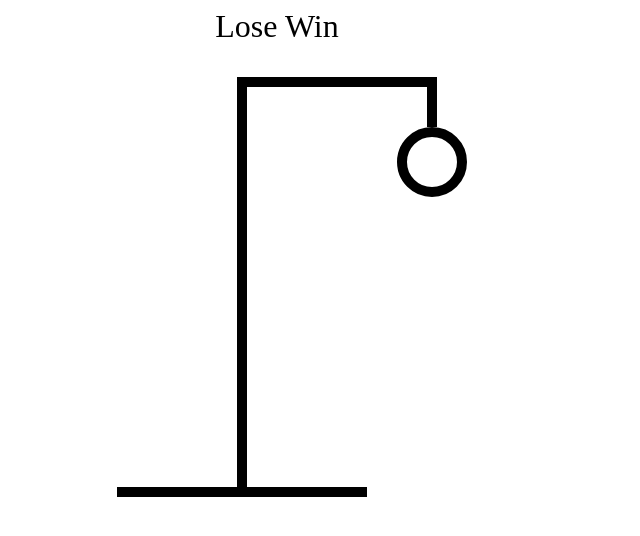
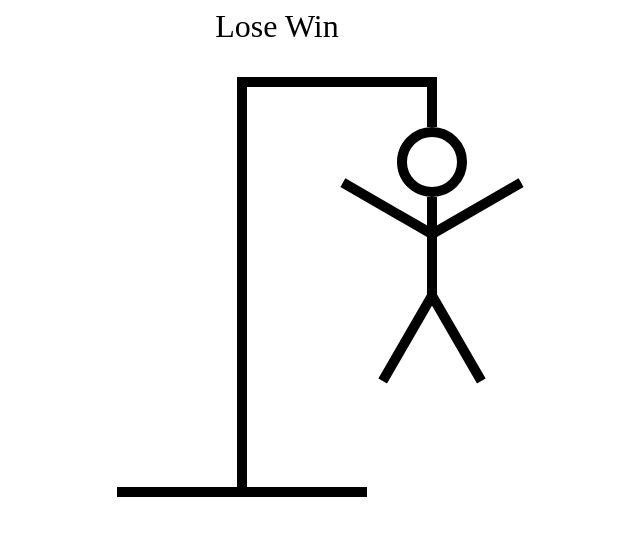
Before and after one commit to Caradrian14/hangman-react-ts, a React (Vite) app: page / in a window 1280 px wide. Shown: the top 536 px of the page, without its empty margins (363-1003 px from the left). Built offline with nearby package versions, Linux system fonts and the light colour scheme.

Commit message:
[add] cuerpo entero

```diff
--- a/src/HangmanDrawing.tsx
+++ b/src/HangmanDrawing.tsx
@@ -10,10 +10,78 @@ const HEAD = (
     }} />
 );
 
+const BODY = (
+    <div style={{
+        width: "10px",
+        height: "100px",
+        background: "black",
+        position: "absolute",
+        top: "120px",
+        right: 0
+    }} />
+);
+
+const RIGTH_ARM = (
+    <div style={{
+        width: "100px",
+        height: "10px",
+        background: "black",
+        position: "absolute",
+        top: "150px",
+        right: "-100px",
+        rotate: "-30deg",
+        transformOrigin: "left bottom",
+    }} />
+);
+
+const LEFT_ARM = (
+    <div style={{
+        width: "100px",
+        height: "10px",
+        background: "black",
+        position: "absolute",
+        top: "150px",
+        right: "10px",
+        rotate: "30deg",
+        transformOrigin: "right bottom",
+    }} />
+);
+
+const RIGTH_LEG = (
+    <div style={{
+        width: "100px",
+        height: "10px",
+        background: "black",
+        position: "absolute",
+        top: "210px",
+        right: "-90px",
+        rotate: "60deg",
+        transformOrigin: "left bottom",
+    }} />
+);
+
+const LEFT_LEG = (
+    <div style={{
+        width: "100px",
+        height: "10px",
+        background: "black",
+        position: "absolute",
+        top: "210px",
+        right: 0,
+        rotate: "-60deg",
+        transformOrigin: "right bottom",
+    }} />
+);
+
 export function HangmanDrawing(){
     return (
         <div style={{ position: "relative" }}>
             {HEAD}
+            {BODY}
+            {RIGTH_ARM}
+            {LEFT_ARM}
+            {RIGTH_LEG}
+            {LEFT_LEG}
             <div style={{height: "50px", width: "10px", background: "black", position: "absolute",top: 0, right:0 }} />
             <div style={{height: "10px", width: "200px", background: "black", marginLeft: "120px"}} />
             <div style={{height: "400px", width: "10px", background: "black", marginLeft: "120px"}} />
```
